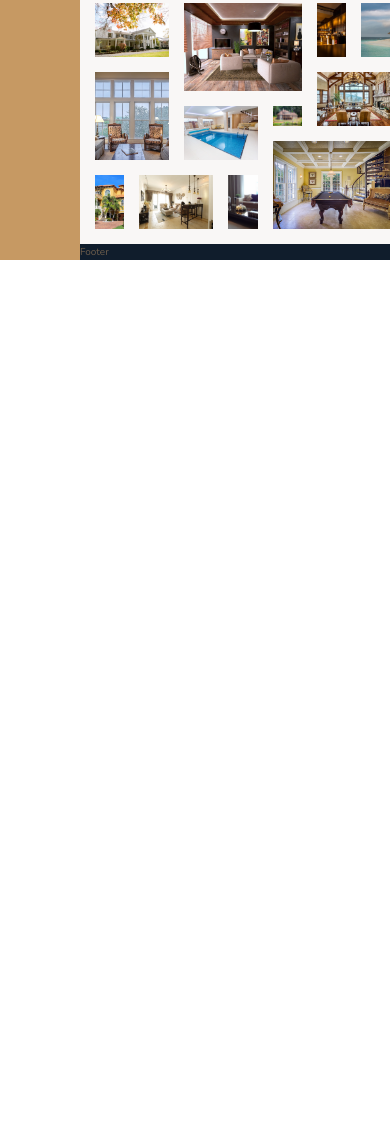
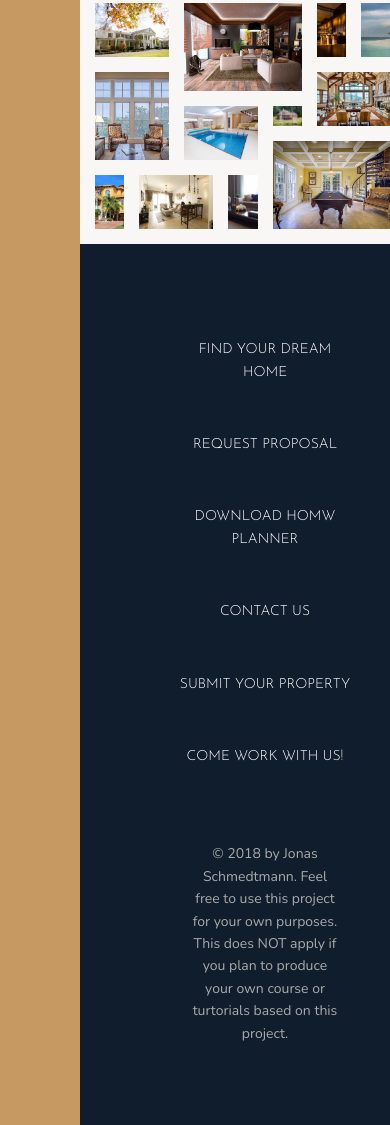
Before and after one commit to henry22/Nexter, a website: page index.html in a window 390 px wide. Shown: the part 5753-6878 px from the top of the page. Before the commit the page ends 6013 px from the top, so only its background shows below. Drawn offline with nearby package versions, Linux system fonts and the light colour scheme.

Commit message:
Finish the footer part and align it to make it responsive

```diff
--- a/index.html
+++ b/index.html
@@ -300,7 +300,15 @@
         </section>
 
         <footer class="footer">
-            Footer
+            <ul class="nav">
+                <li class="nav__item"><a href="#" class="nav__link">Find your dream home</a></li>
+                <li class="nav__item"><a href="#" class="nav__link">Request proposal</a></li>
+                <li class="nav__item"><a href="#" class="nav__link">Download homw planner</a></li>
+                <li class="nav__item"><a href="#" class="nav__link">Contact us</a></li>
+                <li class="nav__item"><a href="#" class="nav__link">Submit your property</a></li>
+                <li class="nav__item"><a href="#" class="nav__link">Come work with us!</a></li>
+            </ul>
+            <p class="copyright">&copy; 2018 by Jonas Schmedtmann. Feel free to use this project for your own purposes. This does NOT apply if you plan to produce your own course or turtorials based on this project.</p>
         </footer>
     </body>
 </html>
--- a/sass/_footer.scss
+++ b/sass/_footer.scss
@@ -1,4 +1,40 @@
 .footer {
     background-color: $color-secondary;
     grid-column: full-start / full-end;
+    padding: 8rem;
 }
+
+.nav {
+    list-style: none;
+    display: grid;
+    grid-template-columns: repeat(auto-fit, minmax(15rem, 1fr));
+    grid-gap: 2rem;
+    align-items: center;
+
+    &__link:link,
+    &__link:visited {
+        font-size: 1.4rem;
+        color: #fff;
+        text-decoration: none;
+        font-family: $font-display;
+        text-transform: uppercase;
+        text-align: center;
+        display: block;
+        padding: 1.5rem;
+        transition: all .2s;
+    }
+
+    &__link:hover,
+    &__link:active {
+        background-color: rgba(#fff, .05);
+        transform: translateY(-3px);
+    }
+}
+
+.copyright {
+    font-size: 1.4rem;
+    color: $color-grey-light-2;
+    margin: 6rem auto 0 auto;
+    text-align: center;
+    width: 70%;
+}
```
Also changed, not shown: css/style.css.
